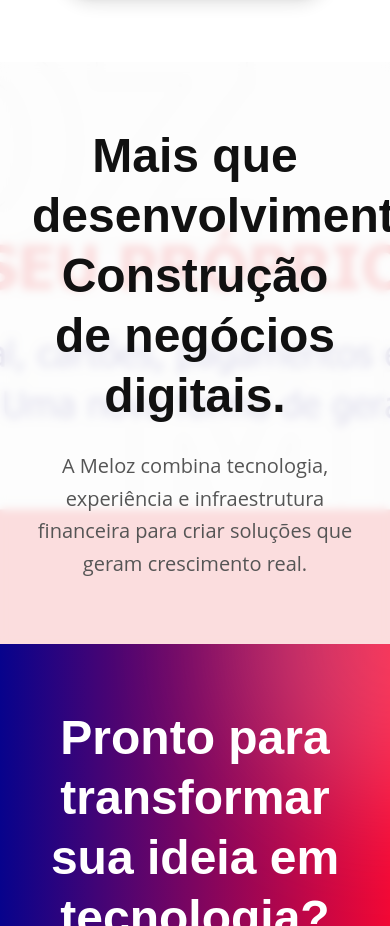
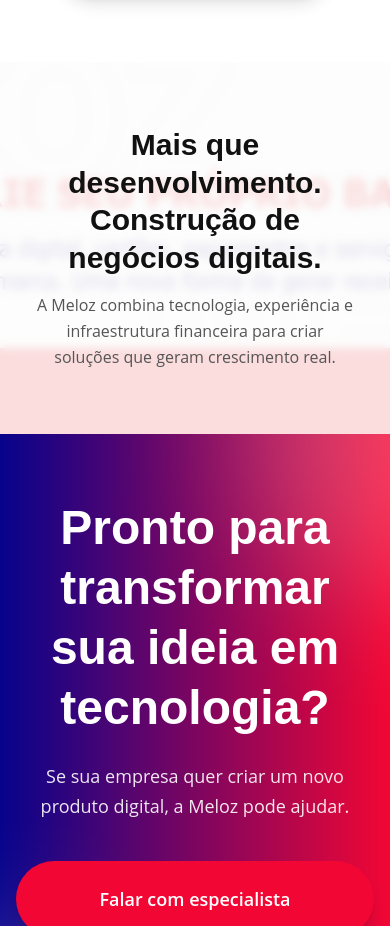
Before and after one commit to patricpz/meloz-replica, a React (Vite) app: page / in a window 390 px wide. Shown: the part 4690-5616 px from the top of the page. Built offline with nearby package versions, Linux system fonts and the light colour scheme.

Commit message:
ajuste texto responsivo

```diff
--- a/src/components/Diferencial.jsx
+++ b/src/components/Diferencial.jsx
@@ -29,10 +29,11 @@
           transition={{ duration: 0.8 }}
           viewport={{ once: true }}
         >
-          <h2 className="font-display text-5xl md:text-6xl font-bold text-darkText mb-6 leading-tight">
-            Mais que desenvolvimento.<br />Construção de negócios digitais.
+          <h2 className="font-display text-3xl sm:text-4xl md:text-6xl font-bold text-darkText mb-4 md:mb-6 leading-tight">
+            <span className="block">Mais que desenvolvimento.</span>
+            <span className="block">Construção de negócios digitais.</span>
           </h2>
-          <p className="text-xl text-lightText leading-relaxed">
+          <p className="text-base sm:text-lg md:text-xl text-lightText leading-relaxed">
             A Meloz combina tecnologia, experiência e infraestrutura financeira para criar soluções que geram crescimento real.
           </p>
         </motion.div>
```
